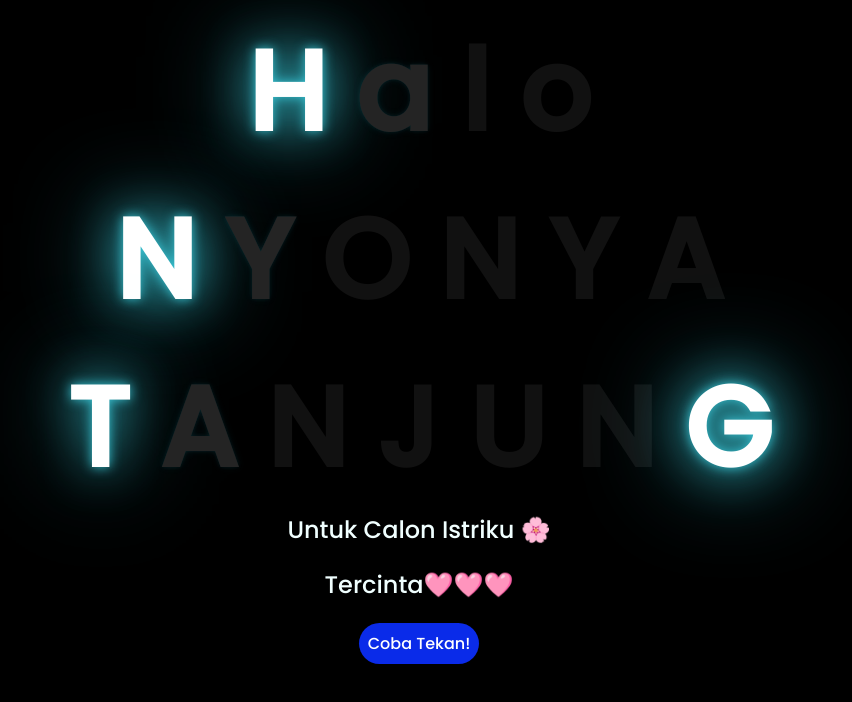
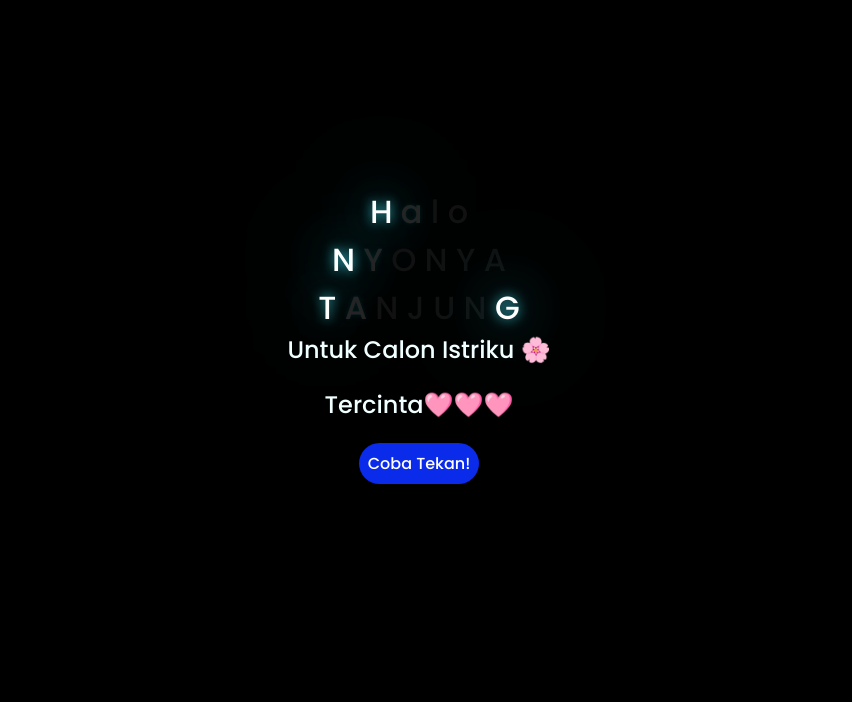
Before and after one commit to Lbayu/FlowerAyang, a plain HTML site: page index.html in a window 1280 px wide. Shown: the whole page, without its empty margins (229-1081 px from the left). Drawn offline with Linux system fonts and the light colour scheme.

Commit message:
update: modifikasi file again

```diff
--- a/css/main.css
+++ b/css/main.css
@@ -29,7 +29,7 @@ body {
 
 }
 .titulo {
-  margin-top: 180px;
+  top: 60px;
   font-family: "Arial Narrow", Arial, sans-serif;
   color: yellow;
   position: absolute;
--- a/css/style.css
+++ b/css/style.css
@@ -37,8 +37,8 @@ body{
 }
 
 .greetings{
-    font-size: 7rem;
-    font-weight: 900;
+    font-size: 2rem;
+    font-weight: 240;
 }
 .greetings > span{
     animation: glow 2.5s ease-in-out infinite;
```
